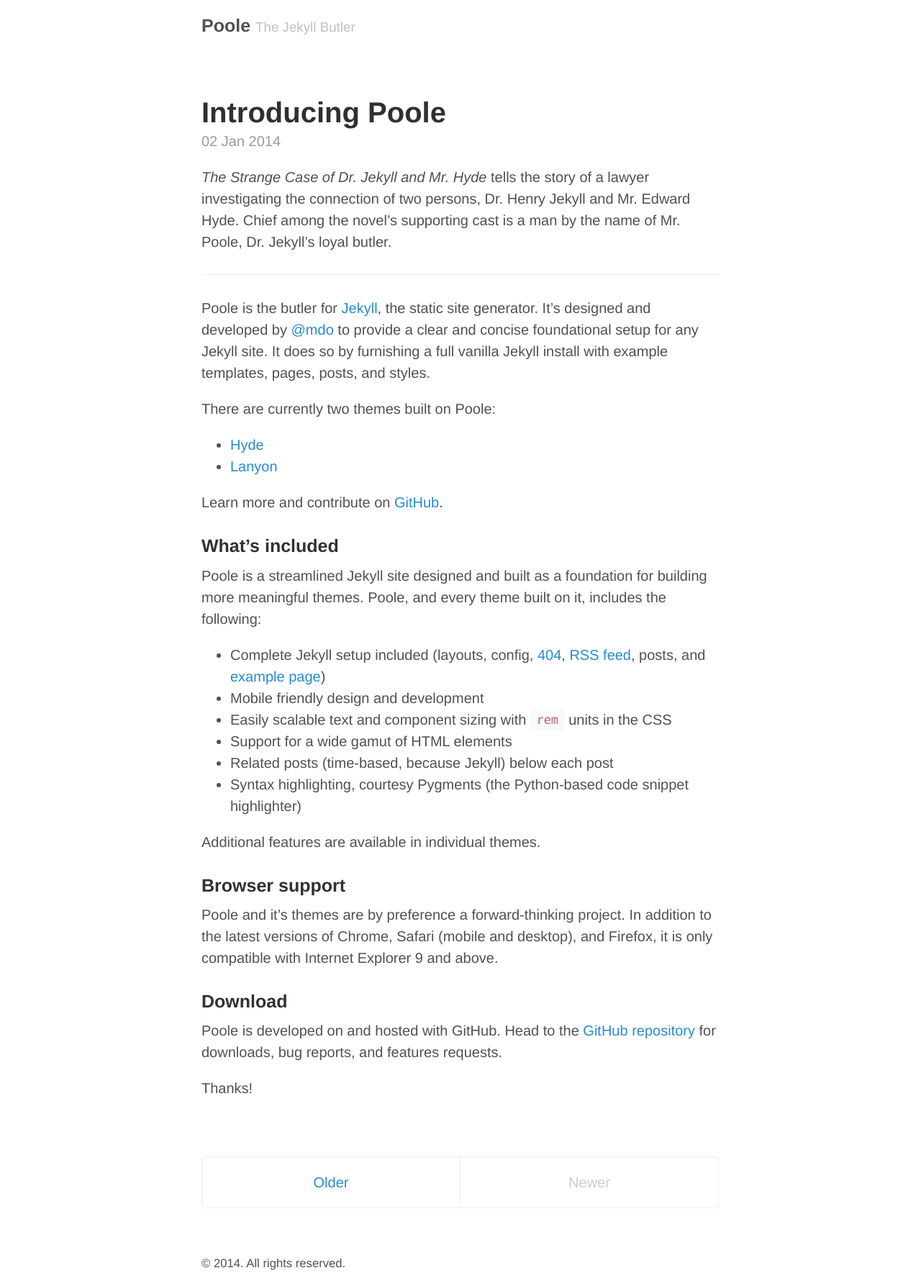
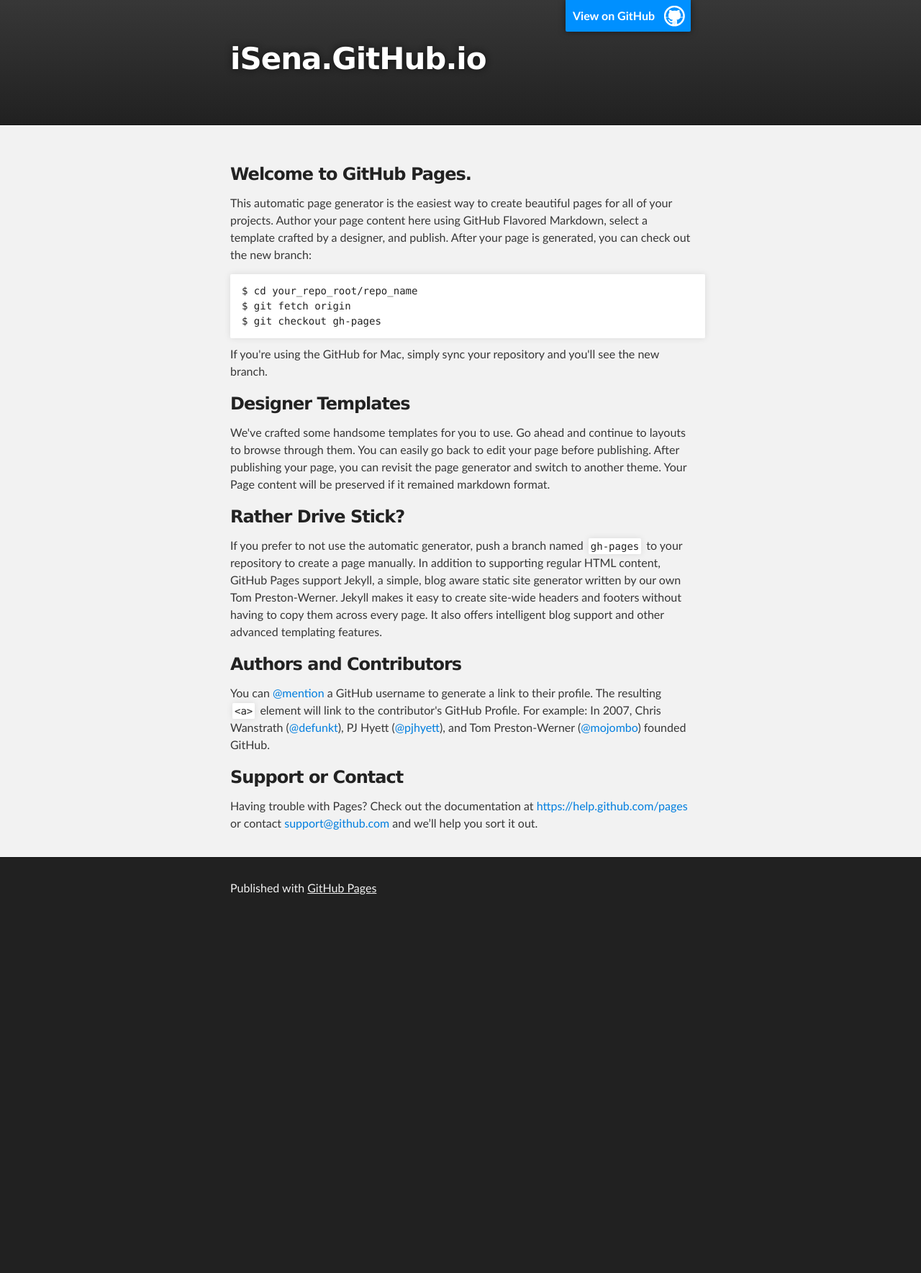
Before and after one commit to isena/isena.github.io, a Jekyll site: the page index.html, which Jekyll copies as it is, in a window 1280 px wide. Shown: the whole page at 72% size. Built offline with Jekyll 4.4.1, drawn with Linux system fonts in a browser that asks for light colours; the list of posts is cut into pages by our own code; after the commit the page ends 1281 px from its top, so only the background shows below that.

Commit message:
Replace master branch with page content via GitHub

```diff
--- a/index.html
+++ b/index.html
@@ -1,37 +1,74 @@
----
-layout: default
-title: Home
----
+<!DOCTYPE html>
+<html>
 
-<div class="posts">
-  {% for post in paginator.posts %}
-  <article class="post">
-    <h1 class="post-title">
-      <a href="{{ post.url }}">
-        {{ post.title }}
-      </a>
-    </h1>
+  <head>
+    <meta charset='utf-8'>
+    <meta http-equiv="X-UA-Compatible" content="chrome=1">
+    <meta name="description" content="iSena.GitHub.io : ">
 
-    <time datetime="{{ post.date | date_to_xmlschema }}" class="post-date">{{ post.date | date_to_string }}</time>
+    <link rel="stylesheet" type="text/css" media="screen" href="stylesheets/stylesheet.css">
 
-    {{ post.content }}
-  </article>
-  {% endfor %}
-</div>
+    <title>iSena.GitHub.io</title>
+  </head>
 
-<div class="pagination">
-  {% if paginator.next_page %}
-    <a class="pagination-item older" href="{{ site.baseurl }}page{{paginator.next_page}}">Older</a>
-  {% else %}
-    <span class="pagination-item older">Older</span>
-  {% endif %}
-  {% if paginator.previous_page %}
-    {% if paginator.page == 2 %}
-      <a class="pagination-item newer" href="{{ site.baseurl }}">Newer</a>
-    {% else %}
-      <a class="pagination-item newer" href="{{ site.baseurl }}page{{paginator.previous_page}}">Newer</a>
-    {% endif %}
-  {% else %}
-    <span class="pagination-item newer">Newer</span>
-  {% endif %}
-</div>
+  <body>
+
+    <!-- HEADER -->
+    <div id="header_wrap" class="outer">
+        <header class="inner">
+          <a id="forkme_banner" href="https://github.com/isena">View on GitHub</a>
+
+          <h1 id="project_title">iSena.GitHub.io</h1>
+          <h2 id="project_tagline"></h2>
+
+        </header>
+    </div>
+
+    <!-- MAIN CONTENT -->
+    <div id="main_content_wrap" class="outer">
+      <section id="main_content" class="inner">
+        <h3>
+<a id="welcome-to-github-pages" class="anchor" href="#welcome-to-github-pages" aria-hidden="true"><span class="octicon octicon-link"></span></a>Welcome to GitHub Pages.</h3>
+
+<p>This automatic page generator is the easiest way to create beautiful pages for all of your projects. Author your page content here using GitHub Flavored Markdown, select a template crafted by a designer, and publish. After your page is generated, you can check out the new branch:</p>
+
+<pre><code>$ cd your_repo_root/repo_name
+$ git fetch origin
+$ git checkout gh-pages
+</code></pre>
+
+<p>If you're using the GitHub for Mac, simply sync your repository and you'll see the new branch.</p>
+
+<h3>
+<a id="designer-templates" class="anchor" href="#designer-templates" aria-hidden="true"><span class="octicon octicon-link"></span></a>Designer Templates</h3>
+
+<p>We've crafted some handsome templates for you to use. Go ahead and continue to layouts to browse through them. You can easily go back to edit your page before publishing. After publishing your page, you can revisit the page generator and switch to another theme. Your Page content will be preserved if it remained markdown format.</p>
+
+<h3>
+<a id="rather-drive-stick" class="anchor" href="#rather-drive-stick" aria-hidden="true"><span class="octicon octicon-link"></span></a>Rather Drive Stick?</h3>
+
+<p>If you prefer to not use the automatic generator, push a branch named <code>gh-pages</code> to your repository to create a page manually. In addition to supporting regular HTML content, GitHub Pages support Jekyll, a simple, blog aware static site generator written by our own Tom Preston-Werner. Jekyll makes it easy to create site-wide headers and footers without having to copy them across every page. It also offers intelligent blog support and other advanced templating features.</p>
+
+<h3>
+<a id="authors-and-contributors" class="anchor" href="#authors-and-contributors" aria-hidden="true"><span class="octicon octicon-link"></span></a>Authors and Contributors</h3>
+
+<p>You can <a href="https://github.com/blog/821" class="user-mention">@mention</a> a GitHub username to generate a link to their profile. The resulting <code>&lt;a&gt;</code> element will link to the contributor's GitHub Profile. For example: In 2007, Chris Wanstrath (<a href="https://github.com/defunkt" class="user-mention">@defunkt</a>), PJ Hyett (<a href="https://github.com/pjhyett" class="user-mention">@pjhyett</a>), and Tom Preston-Werner (<a href="https://github.com/mojombo" class="user-mention">@mojombo</a>) founded GitHub.</p>
+
+<h3>
+<a id="support-or-contact" class="anchor" href="#support-or-contact" aria-hidden="true"><span class="octicon octicon-link"></span></a>Support or Contact</h3>
+
+<p>Having trouble with Pages? Check out the documentation at <a href="https://help.github.com/pages">https://help.github.com/pages</a> or contact <a href="mailto:support@github.com">support@github.com</a> and we’ll help you sort it out.</p>
+      </section>
+    </div>
+
+    <!-- FOOTER  -->
+    <div id="footer_wrap" class="outer">
+      <footer class="inner">
+        <p>Published with <a href="http://pages.github.com">GitHub Pages</a></p>
+      </footer>
+    </div>
+
+
+
+  </body>
+</html>
--- /dev/null
+++ b/javascripts/main.js
@@ -0,0 +1 @@
+console.log('This would be the main JS file.');
--- /dev/null
+++ b/stylesheets/pygment_trac.css
@@ -0,0 +1,70 @@
+.highlight .hll { background-color: #ffffcc }
+.highlight  { background: #f0f3f3; }
+.highlight .c { color: #0099FF; font-style: italic } /* Comment */
+.highlight .err { color: #AA0000; background-color: #FFAAAA } /* Error */
+.highlight .k { color: #006699; font-weight: bold } /* Keyword */
+.highlight .o { color: #555555 } /* Operator */
+.highlight .cm { color: #0099FF; font-style: italic } /* Comment.Multiline */
+.highlight .cp { color: #009999 } /* Comment.Preproc */
+.highlight .c1 { color: #0099FF; font-style: italic } /* Comment.Single */
+.highlight .cs { color: #0099FF; font-weight: bold; font-style: italic } /* Comment.Special */
+.highlight .gd { background-color: #FFCCCC; border: 1px solid #CC0000 } /* Generic.Deleted */
+.highlight .ge { font-style: italic } /* Generic.Emph */
+.highlight .gr { color: #FF0000 } /* Generic.Error */
+.highlight .gh { color: #003300; font-weight: bold } /* Generic.Heading */
+.highlight .gi { background-color: #CCFFCC; border: 1px solid #00CC00 } /* Generic.Inserted */
+.highlight .go { color: #AAAAAA } /* Generic.Output */
+.highlight .gp { color: #000099; font-weight: bold } /* Generic.Prompt */
+.highlight .gs { font-weight: bold } /* Generic.Strong */
+.highlight .gu { color: #003300; font-weight: bold } /* Generic.Subheading */
+.highlight .gt { color: #99CC66 } /* Generic.Traceback */
+.highlight .kc { color: #006699; font-weight: bold } /* Keyword.Constant */
+.highlight .kd { color: #006699; font-weight: bold } /* Keyword.Declaration */
+.highlight .kn { color: #006699; font-weight: bold } /* Keyword.Namespace */
+.highlight .kp { color: #006699 } /* Keyword.Pseudo */
+.highlight .kr { color: #006699; font-weight: bold } /* Keyword.Reserved */
+.highlight .kt { color: #007788; font-weight: bold } /* Keyword.Type */
+.highlight .m { color: #FF6600 } /* Literal.Number */
+.highlight .s { color: #CC3300 } /* Literal.String */
+.highlight .na { color: #330099 } /* Name.Attribute */
+.highlight .nb { color: #336666 } /* Name.Builtin */
+.highlight .nc { color: #00AA88; font-weight: bold } /* Name.Class */
+.highlight .no { color: #336600 } /* Name.Constant */
+.highlight .nd { color: #9999FF } /* Name.Decorator */
+.highlight .ni { color: #999999; font-weight: bold } /* Name.Entity */
+.highlight .ne { color: #CC0000; font-weight: bold } /* Name.Exception */
+.highlight .nf { color: #CC00FF } /* Name.Function */
+.highlight .nl { color: #9999FF } /* Name.Label */
+.highlight .nn { color: #00CCFF; font-weight: bold } /* Name.Namespace */
+.highlight .nt { color: #330099; font-weight: bold } /* Name.Tag */
+.highlight .nv { color: #003333 } /* Name.Variable */
+.highlight .ow { color: #000000; font-weight: bold } /* Operator.Word */
+.highlight .w { color: #bbbbbb } /* Text.Whitespace */
+.highlight .mf { color: #FF6600 } /* Literal.Number.Float */
+.highlight .mh { color: #FF6600 } /* Literal.Number.Hex */
+.highlight .mi { color: #FF6600 } /* Literal.Number.Integer */
+.highlight .mo { color: #FF6600 } /* Literal.Number.Oct */
+.highlight .sb { color: #CC3300 } /* Literal.String.Backtick */
+.highlight .sc { color: #CC3300 } /* Literal.String.Char */
+.highlight .sd { color: #CC3300; font-style: italic } /* Literal.String.Doc */
+.highlight .s2 { color: #CC3300 } /* Literal.String.Double */
+.highlight .se { color: #CC3300; font-weight: bold } /* Literal.String.Escape */
+.highlight .sh { color: #CC3300 } /* Literal.String.Heredoc */
+.highlight .si { color: #AA0000 } /* Literal.String.Interpol */
+.highlight .sx { color: #CC3300 } /* Literal.String.Other */
+.highlight .sr { color: #33AAAA } /* Literal.String.Regex */
+.highlight .s1 { color: #CC3300 } /* Literal.String.Single */
+.highlight .ss { color: #FFCC33 } /* Literal.String.Symbol */
+.highlight .bp { color: #336666 } /* Name.Builtin.Pseudo */
+.highlight .vc { color: #003333 } /* Name.Variable.Class */
+.highlight .vg { color: #003333 } /* Name.Variable.Global */
+.highlight .vi { color: #003333 } /* Name.Variable.Instance */
+.highlight .il { color: #FF6600 } /* Literal.Number.Integer.Long */
+
+.type-csharp .highlight .k { color: #0000FF }
+.type-csharp .highlight .kt { color: #0000FF }
+.type-csharp .highlight .nf { color: #000000; font-weight: normal }
+.type-csharp .highlight .nc { color: #2B91AF }
+.type-csharp .highlight .nn { color: #000000 }
+.type-csharp .highlight .s { color: #A31515 }
+.type-csharp .highlight .sc { color: #A31515 }
--- /dev/null
+++ b/stylesheets/stylesheet.css
@@ -0,0 +1,425 @@
+/*******************************************************************************
+Slate Theme for GitHub Pages
+by Jason Costello, @jsncostello
+*******************************************************************************/
+
+@import url(pygment_trac.css);
+
+/*******************************************************************************
+MeyerWeb Reset
+*******************************************************************************/
+
+html, body, div, span, applet, object, iframe,
+h1, h2, h3, h4, h5, h6, p, blockquote, pre,
+a, abbr, acronym, address, big, cite, code,
+del, dfn, em, img, ins, kbd, q, s, samp,
+small, strike, strong, sub, sup, tt, var,
+b, u, i, center,
+dl, dt, dd, ol, ul, li,
+fieldset, form, label, legend,
+table, caption, tbody, tfoot, thead, tr, th, td,
+article, aside, canvas, details, embed,
+figure, figcaption, footer, header, hgroup,
+menu, nav, output, ruby, section, summary,
+time, mark, audio, video {
+  margin: 0;
+  padding: 0;
+  border: 0;
+  font: inherit;
+  vertical-align: baseline;
+}
+
+/* HTML5 display-role reset for older browsers */
+article, aside, details, figcaption, figure,
+footer, header, hgroup, menu, nav, section {
+  display: block;
+}
+
+ol, ul {
+  list-style: none;
+}
+
+table {
+  border-collapse: collapse;
+  border-spacing: 0;
+}
+
+/*******************************************************************************
+Theme Styles
+*******************************************************************************/
+
+body {
+  box-sizing: border-box;
+  color:#373737;
+  background: #212121;
+  font-size: 16px;
+  font-family: 'Myriad Pro', Calibri, Helvetica, Arial, sans-serif;
+  line-height: 1.5;
+  -webkit-font-smoothing: antialiased;
+}
+
+h1, h2, h3, h4, h5, h6 {
+  margin: 10px 0;
+  font-weight: 700;
+  color:#222222;
+  font-family: 'Lucida Grande', 'Calibri', Helvetica, Arial, sans-serif;
+  letter-spacing: -1px;
+}
+
+h1 {
+  font-size: 36px;
+  font-weight: 700;
+}
+
+h2 {
+  padding-bottom: 10px;
+  font-size: 32px;
+  background: url('../images/bg_hr.png') repeat-x bottom;
+}
+
+h3 {
+  font-size: 24px;
+}
+
+h4 {
+  font-size: 21px;
+}
+
+h5 {
+  font-size: 18px;
+}
+
+h6 {
+  font-size: 16px;
+}
+
+p {
+  margin: 10px 0 15px 0;
+}
+
+footer p {
+  color: #f2f2f2;
+}
+
+a {
+  text-decoration: none;
+  color: #007edf;
+  text-shadow: none;
+
+  transition: color 0.5s ease;
+  transition: text-shadow 0.5s ease;
+  -webkit-transition: color 0.5s ease;
+  -webkit-transition: text-shadow 0.5s ease;
+  -moz-transition: color 0.5s ease;
+  -moz-transition: text-shadow 0.5s ease;
+  -o-transition: color 0.5s ease;
+  -o-transition: text-shadow 0.5s ease;
+  -ms-transition: color 0.5s ease;
+  -ms-transition: text-shadow 0.5s ease;
+}
+
+a:hover, a:focus {text-decoration: underline;}
+
+footer a {
+  color: #F2F2F2;
+  text-decoration: underline;
+}
+
+em {
+  font-style: italic;
+}
+
+strong {
+  font-weight: bold;
+}
+
+img {
+  position: relative;
+  margin: 0 auto;
+  max-width: 739px;
+  padding: 5px;
+  margin: 10px 0 10px 0;
+  border: 1px solid #ebebeb;
+
+  box-shadow: 0 0 5px #ebebeb;
+  -webkit-box-shadow: 0 0 5px #ebebeb;
+  -moz-box-shadow: 0 0 5px #ebebeb;
+  -o-box-shadow: 0 0 5px #ebebeb;
+  -ms-box-shadow: 0 0 5px #ebebeb;
+}
+
+p img {
+  display: inline;
+  margin: 0;
+  padding: 0;
+  vertical-align: middle;
+  text-align: center;
+  border: none;
+}
+
+pre, code {
+  width: 100%;
+  color: #222;
+  background-color: #fff;
+
+  font-family: Monaco, "Bitstream Vera Sans Mono", "Lucida Console", Terminal, monospace;
+  font-size: 14px;
+
+  border-radius: 2px;
+  -moz-border-radius: 2px;
+  -webkit-border-radius: 2px;
+}
+
+pre {
+  width: 100%;
+  padding: 10px;
+  box-shadow: 0 0 10px rgba(0,0,0,.1);
+  overflow: auto;
+}
+
+code {
+  padding: 3px;
+  margin: 0 3px;
+  box-shadow: 0 0 10px rgba(0,0,0,.1);
+}
+
+pre code {
+  display: block;
+  box-shadow: none;
+}
+
+blockquote {
+  color: #666;
+  margin-bottom: 20px;
+  padding: 0 0 0 20px;
+  border-left: 3px solid #bbb;
+}
+
+
+ul, ol, dl {
+  margin-bottom: 15px
+}
+
+ul {
+  list-style-position: inside;
+  list-style: disc;
+  padding-left: 20px;
+}
+
+ol {
+  list-style-position: inside;
+  list-style: decimal;
+  padding-left: 20px;
+}
+
+dl dt {
+  font-weight: bold;
+}
+
+dl dd {
+  padding-left: 20px;
+  font-style: italic;
+}
+
+dl p {
+  padding-left: 20px;
+  font-style: italic;
+}
+
+hr {
+  height: 1px;
+  margin-bottom: 5px;
+  border: none;
+  background: url('../images/bg_hr.png') repeat-x center;
+}
+
+table {
+  border: 1px solid #373737;
+  margin-bottom: 20px;
+  text-align: left;
+ }
+
+th {
+  font-family: 'Lucida Grande', 'Helvetica Neue', Helvetica, Arial, sans-serif;
+  padding: 10px;
+  background: #373737;
+  color: #fff;
+ }
+
+td {
+  padding: 10px;
+  border: 1px solid #373737;
+ }
+
+form {
+  background: #f2f2f2;
+  padding: 20px;
+}
+
+/*******************************************************************************
+Full-Width Styles
+*******************************************************************************/
+
+.outer {
+  width: 100%;
+}
+
+.inner {
+  position: relative;
+  max-width: 640px;
+  padding: 20px 10px;
+  margin: 0 auto;
+}
+
+#forkme_banner {
+  display: block;
+  position: absolute;
+  top:0;
+  right: 10px;
+  z-index: 10;
+  padding: 10px 50px 10px 10px;
+  color: #fff;
+  background: url('../images/blacktocat.png') #0090ff no-repeat 95% 50%;
+  font-weight: 700;
+  box-shadow: 0 0 10px rgba(0,0,0,.5);
+  border-bottom-left-radius: 2px;
+  border-bottom-right-radius: 2px;
+}
+
+#header_wrap {
+  background: #212121;
+  background: -moz-linear-gradient(top, #373737, #212121);
+  background: -webkit-linear-gradient(top, #373737, #212121);
+  background: -ms-linear-gradient(top, #373737, #212121);
+  background: -o-linear-gradient(top, #373737, #212121);
+  background: linear-gradient(top, #373737, #212121);
+}
+
+#header_wrap .inner {
+  padding: 50px 10px 30px 10px;
+}
+
+#project_title {
+  margin: 0;
+  color: #fff;
+  font-size: 42px;
+  font-weight: 700;
+  text-shadow: #111 0px 0px 10px;
+}
+
+#project_tagline {
+  color: #fff;
+  font-size: 24px;
+  font-weight: 300;
+  background: none;
+  text-shadow: #111 0px 0px 10px;
+}
+
+#downloads {
+  position: absolute;
+  width: 210px;
+  z-index: 10;
+  bottom: -40px;
+  right: 0;
+  height: 70px;
+  background: url('../images/icon_download.png') no-repeat 0% 90%;
+}
+
+.zip_download_link {
+  display: block;
+  float: right;
+  width: 90px;
+  height:70px;
+  text-indent: -5000px;
+  overflow: hidden;
+  background: url(../images/sprite_download.png) no-repeat bottom left;
+}
+
+.tar_download_link {
+  display: block;
+  float: right;
+  width: 90px;
+  height:70px;
+  text-indent: -5000px;
+  overflow: hidden;
+  background: url(../images/sprite_download.png) no-repeat bottom right;
+  margin-left: 10px;
+}
+
+.zip_download_link:hover {
+  background: url(../images/sprite_download.png) no-repeat top left;
+}
+
+.tar_download_link:hover {
+  background: url(../images/sprite_download.png) no-repeat top right;
+}
+
+#main_content_wrap {
+  background: #f2f2f2;
+  border-top: 1px solid #111;
+  border-bottom: 1px solid #111;
+}
+
+#main_content {
+  padding-top: 40px;
+}
+
+#footer_wrap {
+  background: #212121;
+}
+
+
+
+/*******************************************************************************
+Small Device Styles
+*******************************************************************************/
+
+@media screen and (max-width: 480px) {
+  body {
+    font-size:14px;
+  }
+
+  #downloads {
+    display: none;
+  }
+
+  .inner {
+    min-width: 320px;
+    max-width: 480px;
+  }
+
+  #project_title {
+  font-size: 32px;
+  }
+
+  h1 {
+    font-size: 28px;
+  }
+
+  h2 {
+    font-size: 24px;
+  }
+
+  h3 {
+    font-size: 21px;
+  }
+
+  h4 {
+    font-size: 18px;
+  }
+
+  h5 {
+    font-size: 14px;
+  }
+
+  h6 {
+    font-size: 12px;
+  }
+
+  code, pre {
+    min-width: 320px;
+    max-width: 480px;
+    font-size: 11px;
+  }
+
+}
```
Also changed, not shown: params.json (added, +1 -0 lines), images/bg_hr.png (added), images/blacktocat.png (added), images/icon_download.png (added), images/sprite_download.png (added).
